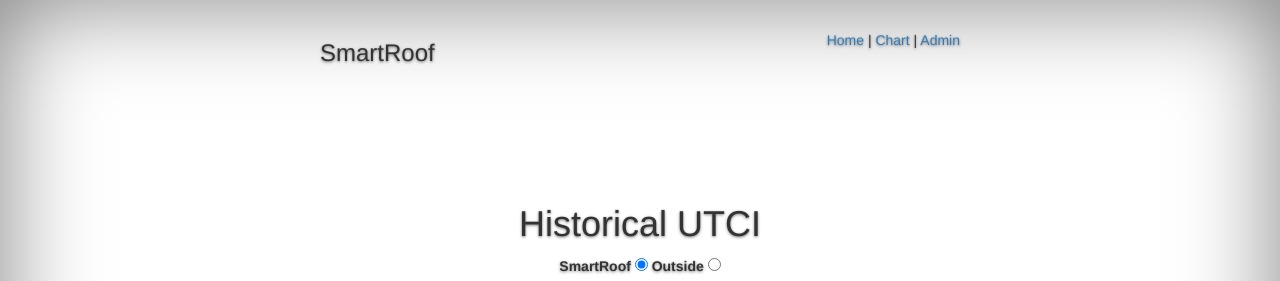
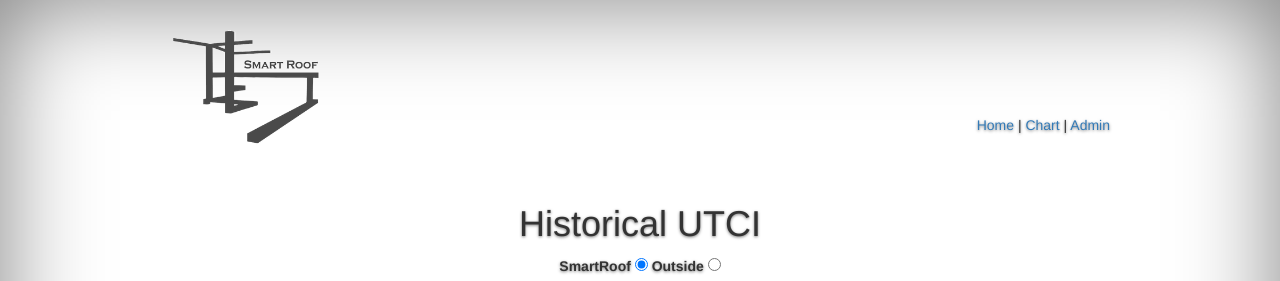
Before and after one commit to asterixslashstar/SmartRoofNIOTH, a CodeIgniter app: page /SmartRoofNIOTH/index.php/welcome/chart in a window 1280 px wide. Shown: the top 281 px of the page. Run offline with CodeIgniter, Linux system fonts and the light colour scheme; data comes from the database, SQL or seed files in the repository.

Commit message:
Header logo

```diff
--- a/application/views/header.php
+++ b/application/views/header.php
@@ -19,9 +19,10 @@
 
             <div class="masthead clearfix">
                 <div class="inner">
-                    <h3 class="masthead-brand">SmartRoof</h3>
+                    <!--h3 class="masthead-brand">SmartRoof</h3-->
+                    <div style="text-align: left; margin-left: -150px; margin-top: -2px; z-index: -200;"><img src="/SmartRoofNIOTH/assets/logo_5.png" width="150" height="117"></div>
                     <nav>
-                        <ul class="nav masthead-nav">
+                        <ul class="nav masthead-nav" style="margin-right: -150px; margin-top: -30px;">
                             <a href="/SmartRoofNIOTH/">Home</a> |
                             <a href="/SmartRoofNIOTH/index.php/welcome/chart">Chart</a> |
                             <a href="/SmartRoofNIOTH/index.php/config/tile_management">Admin</a>
```
Also changed, not shown: assets/logo_4.png (added), assets/logo_5.png (added).
